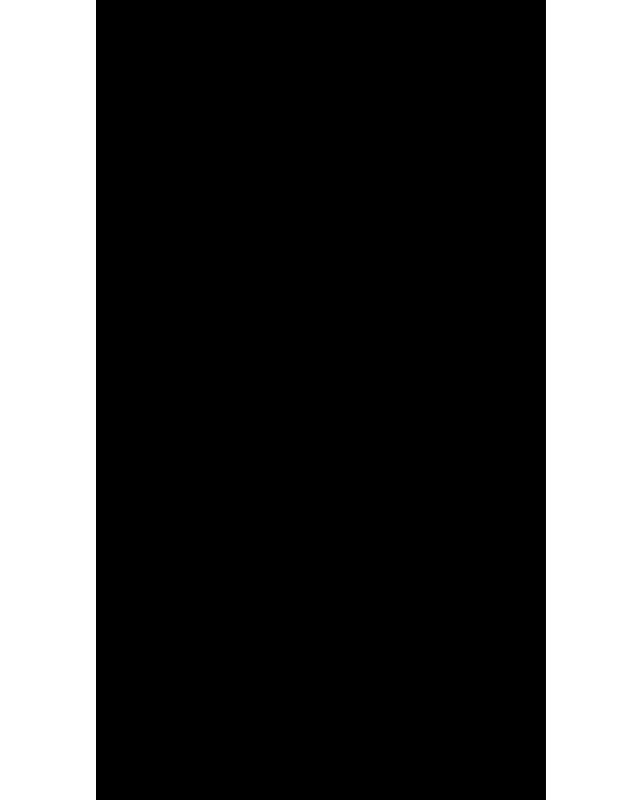
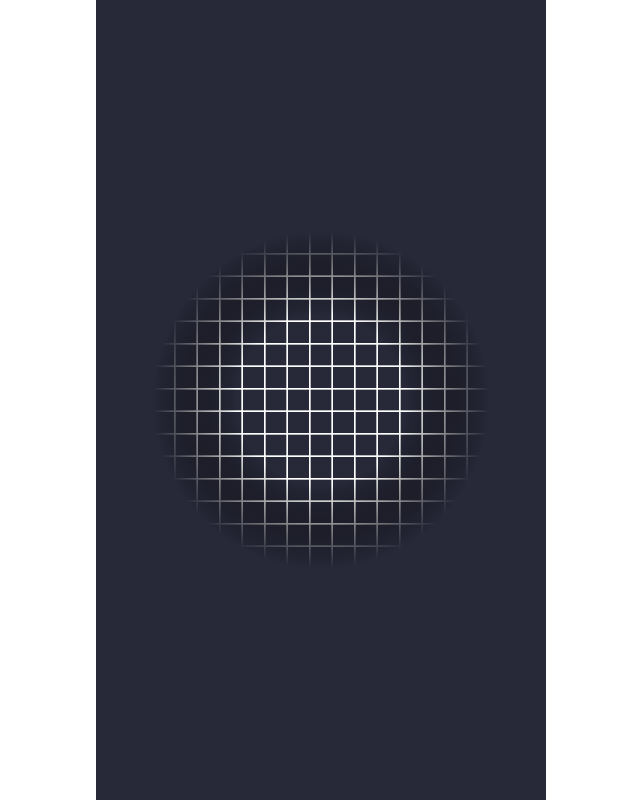
Before and after one commit to mracette/space-jam, a website built with webpack: page index.html in a window 1280 px wide. Shown: the whole page, without its empty margins (319-959 px from the left). Built offline with nearby package versions, Linux system fonts and the light colour scheme.

Commit message:
basic camera and grid

```diff
--- a/index.html
+++ b/index.html
@@ -35,7 +35,7 @@
 
 <body>
     <div class="flex flex-centered fill-absolute">
-        <canvas id="canvas-viz" style="background: black"></canvas>
+        <canvas id="canvas-viz"></canvas>
     </div>
 </body>
 
--- a/src/core/Coords.ts
+++ b/src/core/Coords.ts
@@ -12,11 +12,11 @@ export class CanvasCoordinates {
     return this.canvas.height * ((n + 1) / 2);
   }
 
-  width(n: number): number {
-    return this.canvas.width * n || 1;
+  width(n = 1): number {
+    return this.canvas.width * n;
   }
 
-  height(n: number): number {
-    return this.canvas.height * n || 1;
+  height(n = 1): number {
+    return this.canvas.height * n;
   }
 }
--- a/src/entities/Camera.ts
+++ b/src/entities/Camera.ts
@@ -1,39 +1,63 @@
 import { Entity, EntityArgs } from "./Entity";
 import { Position, PositionArgs } from "../components/Position";
 import { Velocity, VelocityArgs } from "../components/Velocity";
-import { VIEWPORT_DIMENSIONS } from "../globals";
+import { CanvasCoordinates } from "../core/Coords";
+import { COLORS, GRADIENT_FOG, TILE_DIMENSIONS, VIEWPORT_DIMENSIONS } from "../globals";
 import { WORLD_MAP } from "../index";
 import { canMove } from "../systems/canMove";
 import { canMoveSmoothlyWithKeys } from "../systems/canMoveSmoothlyWithKeys";
+import { mapToScreen } from "../utils/mapToScreen";
+
+const drawEmptyTile = (
+  ctx: CanvasRenderingContext2D,
+  x: number,
+  y: number,
+  w: number,
+  h: number
+) => {
+  ctx.strokeRect(x - w / 2, y - h / 2, w, h);
+};
 
 export class Camera extends Entity {
   position: Position;
   velocity: Velocity;
   move: ReturnType<typeof canMove>;
-  moveSmoothlyWithKeys: ReturnType<typeof canMoveSmoothlyWithKeys>;
   constructor({ name = "camera" }: EntityArgs & PositionArgs & VelocityArgs = {}) {
     super({ name });
     this.position = new Position();
     this.velocity = new Velocity();
     this.move = canMove(this);
-    this.moveSmoothlyWithKeys = canMoveSmoothlyWithKeys(this, 0.01);
+    canMoveSmoothlyWithKeys(this, 0.04);
   }
 
   update(time: number): void {
     this.move(this.velocity.x, this.velocity.y);
   }
 
-  render(ctx: CanvasRenderingContext2D): void {
+  render(ctx: CanvasRenderingContext2D, coords: CanvasCoordinates): void {
     ctx.save();
+    ctx.fillStyle = COLORS.background;
+    ctx.strokeStyle = "white";
+    ctx.lineWidth = coords.width(0.003);
+    ctx.fillRect(0, 0, coords.width(), coords.height());
     const xRound = Math.round(this.position.x);
     const yRound = Math.round(this.position.y);
     const xViewHalf = (VIEWPORT_DIMENSIONS.X - 1) / 2;
     const yViewHalf = (VIEWPORT_DIMENSIONS.Y - 1) / 2;
-    for (let i = xRound - xViewHalf; i++; i <= xRound + xViewHalf) {
-      for (let j = yRound - yViewHalf; j++; j <= yRound + yViewHalf) {
-        ctx.fillRect(i, j, 10, 10);
+    for (let i = xRound - xViewHalf; i <= xRound + xViewHalf; i++) {
+      for (let j = yRound - yViewHalf; j <= yRound + yViewHalf; j++) {
+        const xDelta = i - this.position.x;
+        const yDelta = j - this.position.y;
+        ctx.strokeRect(
+          mapToScreen.x(xDelta, coords),
+          mapToScreen.y(yDelta, coords),
+          coords.width(TILE_DIMENSIONS.SIZE),
+          coords.width(TILE_DIMENSIONS.SIZE)
+        );
       }
     }
+    ctx.fillStyle = GRADIENT_FOG;
+    ctx.fillRect(0, 0, coords.width(), coords.height());
     ctx.restore();
   }
 }
--- a/src/globals.ts
+++ b/src/globals.ts
@@ -1,9 +1,43 @@
+import { CanvasCoordinates } from "./core/Coords";
+
 export const enum WORLD_DIMENSIONS {
   X = 9,
   Y = 9
 }
 
 export const enum VIEWPORT_DIMENSIONS {
-  X = 3,
-  Y = 3
+  X = 15,
+  Y = 15
 }
+
+export const enum TILE_DIMENSIONS {
+  SIZE = 0.05 // as a percentage of the canvas width
+}
+
+export const COLORS = {
+  clear: "rgba(0,0,0,0)",
+  white: "#FFFFFF",
+  background: "#272838",
+  mainGreen: "#5BBA6F",
+  mainPurple: "#7C77B9"
+};
+
+export let GRADIENT_FOG: CanvasGradient;
+
+export const updateScreenDependentGlobals = (
+  ctx: CanvasRenderingContext2D,
+  coords: CanvasCoordinates
+): void => {
+  console.log(coords.nx(0), coords.canvas.width);
+  GRADIENT_FOG = ctx.createRadialGradient(
+    coords.nx(0),
+    coords.ny(0),
+    coords.width((VIEWPORT_DIMENSIONS.X / 4) * TILE_DIMENSIONS.SIZE),
+    coords.nx(0),
+    coords.ny(0),
+    coords.width((VIEWPORT_DIMENSIONS.X / 2) * TILE_DIMENSIONS.SIZE)
+  );
+  GRADIENT_FOG.addColorStop(0, COLORS.clear);
+  GRADIENT_FOG.addColorStop(0, COLORS.clear);
+  GRADIENT_FOG.addColorStop(1, COLORS.background);
+};
--- a/src/index.ts
+++ b/src/index.ts
@@ -1,7 +1,13 @@
 import { AspectRatio } from "./core/AspectRatio";
 import { CanvasCoordinates } from "./core/Coords";
 import { Camera } from "./entities/Camera";
-import { WORLD_DIMENSIONS } from "./globals";
+import {
+  COLORS,
+  TILE_DIMENSIONS,
+  updateScreenDependentGlobals,
+  VIEWPORT_DIMENSIONS,
+  WORLD_DIMENSIONS
+} from "./globals";
 import { resizeWithAspectRatio } from "./utils/resizeWithAspectRatio";
 
 export const WORLD_MAP = new Array(WORLD_DIMENSIONS.X).fill(
@@ -9,6 +15,22 @@ export const WORLD_MAP = new Array(WORLD_DIMENSIONS.X).fill(
 );
 
 const canvas = document.getElementById("canvas-viz") as HTMLCanvasElement;
+const ctx = canvas.getContext("2d");
 resizeWithAspectRatio(canvas, new AspectRatio(9, 16));
 const coords = new CanvasCoordinates(canvas);
 const camera = new Camera();
+
+const onResize = () => {
+  updateScreenDependentGlobals(ctx, coords);
+};
+
+const observer = new ResizeObserver(onResize);
+observer.observe(canvas);
+
+const main = () => {
+  ctx.clearRect(0, 0, coords.width(), coords.height());
+  camera.update(0);
+  camera.render(ctx, coords);
+  window.requestAnimationFrame(main);
+};
+window.requestAnimationFrame(main);
--- /dev/null
+++ b/src/utils/mapToScreen.ts
@@ -0,0 +1,13 @@
+import { CanvasCoordinates } from "../core/Coords";
+import { TILE_DIMENSIONS } from "../globals";
+
+export const mapToScreen = {
+  x: (x: number, coords: CanvasCoordinates): number =>
+    coords.width(0.5) +
+    x * coords.width(TILE_DIMENSIONS.SIZE) -
+    coords.width(TILE_DIMENSIONS.SIZE / 2),
+  y: (y: number, coords: CanvasCoordinates): number =>
+    coords.height(0.5) -
+    y * coords.width(TILE_DIMENSIONS.SIZE) -
+    coords.width(TILE_DIMENSIONS.SIZE / 2)
+};
```
Also changed, not shown: circle.0.svg (added).
